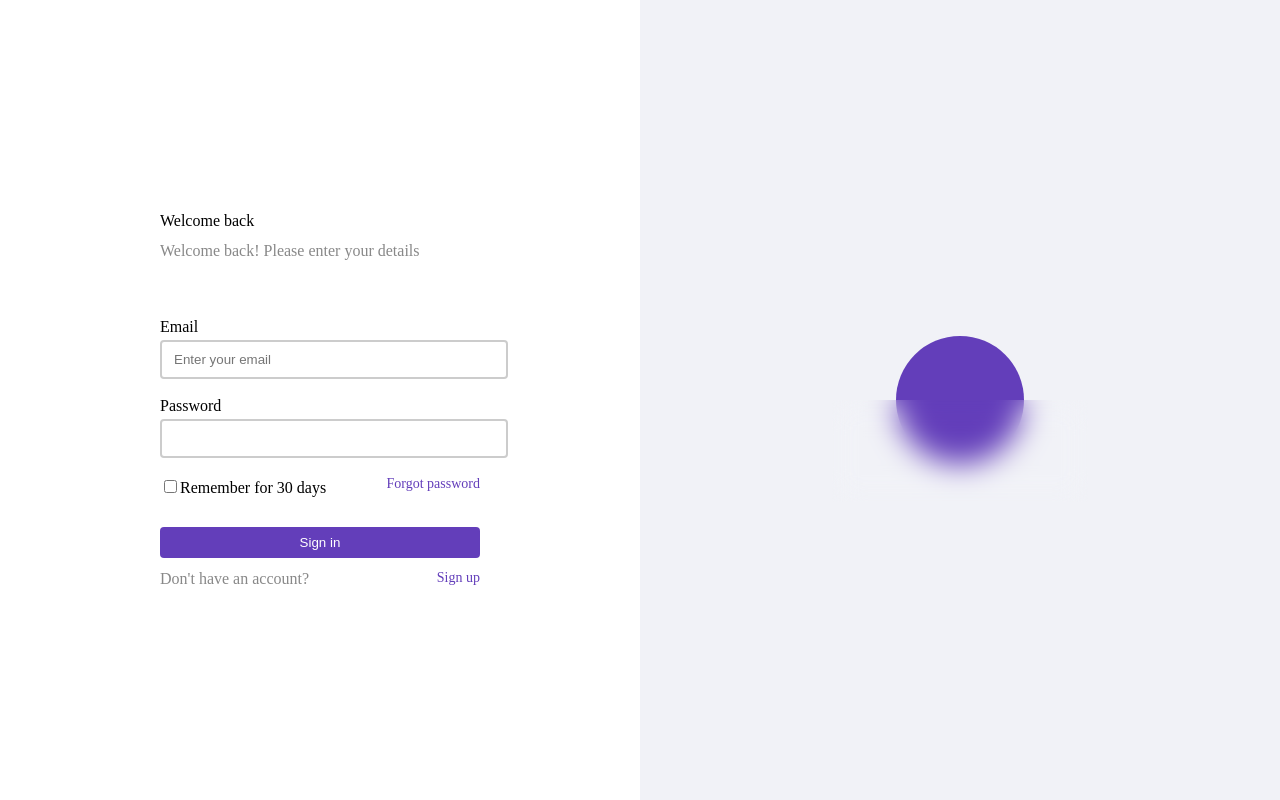
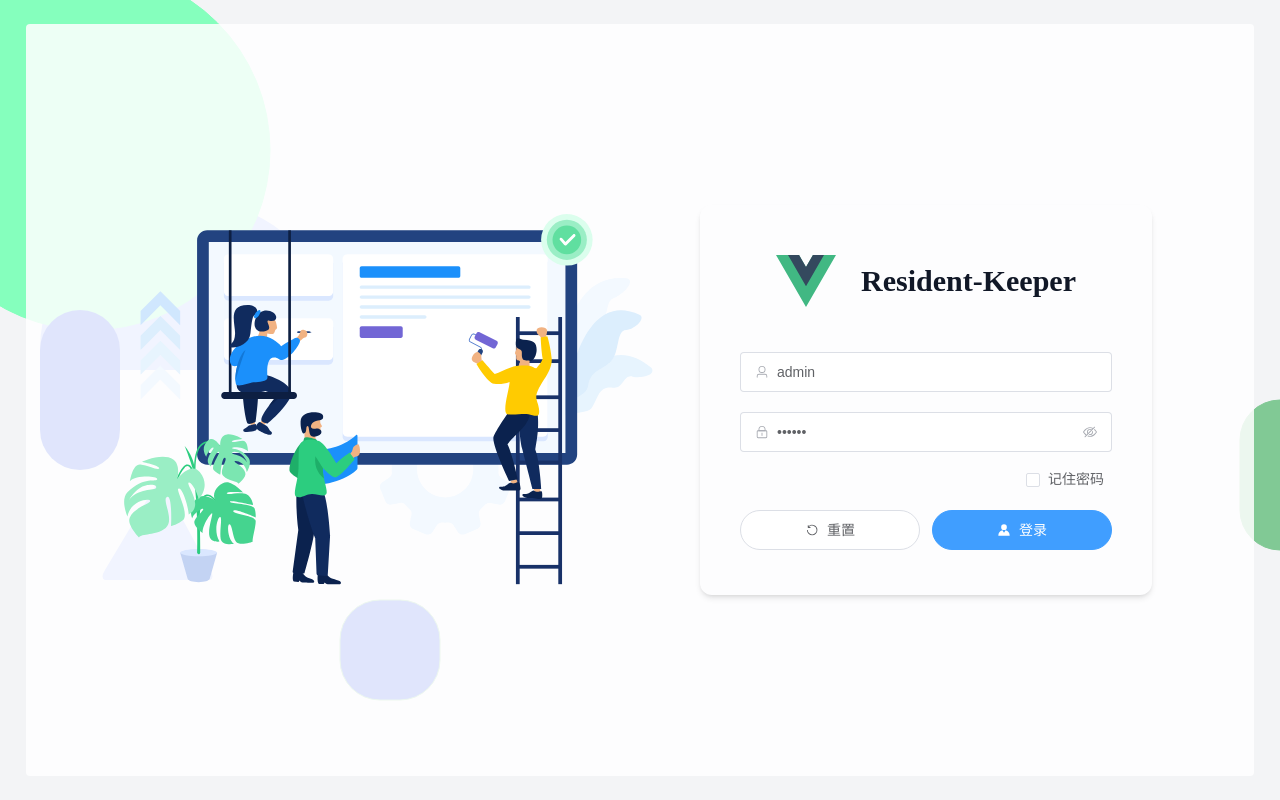
Before and after one commit to Alkaidcc/resident_keeper, a Vue app: page /login in a window 1280 px wide. Built offline with nearby package versions, Linux system fonts and the light colour scheme.

Commit message:
:sparkles: feat: login page layout

```diff
--- a/src/App.vue
+++ b/src/App.vue
@@ -1,7 +1,8 @@
 <script setup lang="ts"></script>
 
 <template>
-  <router-view></router-view>
+  <router-view />
 </template>
 
-<style></style>
+<style>
+</style>
--- a/src/components/HelloWorld.vue
+++ /dev/null
@@ -1,52 +0,0 @@
-<script setup lang="ts">
-import { ref } from 'vue'
-
-defineProps<{ msg: string }>()
-
-const count = ref(0)
-</script>
-
-<template>
-  <h1>{{ msg }}</h1>
-
-  <p>
-    Recommended IDE setup:
-    <a href="https://code.visualstudio.com/" target="_blank">VS Code</a>
-    +
-    <a href="https://github.com/johnsoncodehk/volar" target="_blank">Volar</a>
-  </p>
-
-  <p>See <code>README.md</code> for more information.</p>
-
-  <p>
-    <a href="https://vitejs.dev/guide/features.html" target="_blank">
-      Vite Docs
-    </a>
-    |
-    <a href="https://v3.vuejs.org/" target="_blank">Vue 3 Docs</a>
-  </p>
-
-  <button type="button" @click="count++">count is: {{ count }}</button>
-  <p>
-    Edit
-    <code>components/HelloWorld.vue</code> to test hot module replacement.
-  </p>
-</template>
-
-<style scoped>
-a {
-  color: #42b983;
-}
-
-label {
-  margin: 0 0.5em;
-  font-weight: bold;
-}
-
-code {
-  background-color: #eee;
-  padding: 2px 4px;
-  border-radius: 4px;
-  color: #304455;
-}
-</style>
--- a/src/pages/index.vue
+++ /dev/null
@@ -1,7 +0,0 @@
-<template>
-  <div>Hello Index</div>
-</template>
-
-<script setup lang="ts"></script>
-
-<style></style>
--- a/src/pages/login.vue
+++ b/src/pages/login.vue
@@ -1,3 +1,5 @@
+<script setup lang="ts"></script>
+
 <template>
   <div class="container">
     <div class="login-form">
@@ -7,19 +9,21 @@
         <form>
           <div class="input-group">
             <label for="email">Email</label>
-            <input id="email" required placeholder="Enter your email" />
+            <input id="email" required placeholder="Enter your email">
           </div>
           <div class="input-group">
             <label for="password">Password</label>
-            <input id="password" type="password" required />
+            <input id="password" type="password" required>
           </div>
           <div class="input-group">
-            <input id="rem" type="checkbox" name="remember" />
+            <input id="rem" type="checkbox" name="remember">
             <label for="rem">Remember for 30 days</label>
             <a href="https://www.baidu.com">Forgot password</a>
           </div>
           <div class="input-group">
-            <button type="submit">Sign in</button>
+            <button type="submit">
+              Sign in
+            </button>
           </div>
         </form>
         <p>
@@ -29,16 +33,14 @@
     </div>
     <div class="land-picture">
       <div class="circle">
-        <div class="shade"></div>
+        <div class="shade" />
       </div>
     </div>
   </div>
 </template>
 
-<script setup lang="ts"></script>
-
 <style scoped>
-.container {
+/* .container {
   position: absolute;
   display: flex;
   width: 100%;
@@ -145,5 +147,5 @@ a {
   text-decoration: none;
   font-size: 14px;
   float: right;
-}
+} */
 </style>
--- a/src/router/index.ts
+++ b/src/router/index.ts
@@ -1,4 +1,5 @@
-import { createRouter, createWebHistory, RouteRecordRaw } from 'vue-router'
+import type { RouteRecordRaw } from 'vue-router'
+import { createRouter, createWebHistory } from 'vue-router'
 
 const routes: Array<RouteRecordRaw> = [
   {
@@ -9,7 +10,7 @@ const routes: Array<RouteRecordRaw> = [
       keepAlive: true,
       requireAuth: false,
     },
-    component: () => import('@/pages/login.vue'),
+    component: () => import('@/views/login/index.vue'),
   },
   {
     path: '/',
--- /dev/null
+++ b/src/views/login/components/LoginForm.vue
@@ -0,0 +1,54 @@
+<script setup lang='ts'>
+import { Avatar, Lock, RefreshLeft, User } from '@element-plus/icons-vue'
+
+const isRemember = ref(false)
+
+const loginForm = reactive({
+  username: 'admin',
+  password: '888888',
+})
+
+const resetForm = () => {
+  loginForm.username = ''
+  loginForm.password = ''
+}
+</script>
+
+<template>
+  <el-form>
+    <el-form-item>
+      <el-input v-model="loginForm.username" placeholder="用户名" size="large">
+        <template #prefix>
+          <el-icon><User /></el-icon>
+        </template>
+      </el-input>
+    </el-form-item>
+    <el-form-item>
+      <el-input v-model="loginForm.password" type="password" show-password placeholder="密码" size="large">
+        <template #prefix>
+          <el-icon><Lock /></el-icon>
+        </template>
+      </el-input>
+    </el-form-item>
+  </el-form>
+  <el-checkbox v-model="isRemember" mt="-12px" pr="8px" float-right label="记住密码" size="large" />
+  <div mt="40px" flex justify="between" w="full" whitespace="nowrap">
+    <el-button round size="large" :icon="RefreshLeft" @click="resetForm">
+      重置
+    </el-button>
+
+    <el-button round :icon="Avatar" type="primary" size="large">
+      登录
+    </el-button>
+  </div>
+</template>
+
+<style scoped>
+.el-form-item {
+  margin-bottom: 20px;
+}
+.el-button {
+  margin-top: 10px;
+  width: 180px;
+}
+</style>
--- /dev/null
+++ b/src/views/login/index.vue
@@ -0,0 +1,31 @@
+<script setup lang='ts'>
+import LoginForm from './components/LoginForm.vue'
+</script>
+
+<template>
+  <div h="full" bg="gray-100 center cover" flex justify="center" items="center" min-w="550px" min-h="500px" class="login_bg">
+    <div
+      w="96/100" h="94/100" rounded py="0" pr="8/100" pl="50px" box="border" flex items="center" justify="around"
+      bg="white opacity-85"
+    >
+      <div w="900px">
+        <img w="full" h="full" src="@/assets/images/login_left.svg" alt="login">
+      </div>
+      <div w="400px" pt="50px" px="40px" pb="45px" rounded="xl" shadow="md">
+        <div flex items="center" justify="center" mb="45px">
+          <img w="60px" h="52px" src="@/assets/images/logo.svg" alt="logo">
+          <p font="bold" text="3xl gray-900" whitespace="nowrap" pl="25px">
+            Resident-Keeper
+          </p>
+        </div>
+        <LoginForm />
+      </div>
+    </div>
+  </div>
+</template>
+
+<style scoped>
+.login_bg {
+  background-image: url(@/assets/images/login_bg.svg);
+}
+</style>
```
